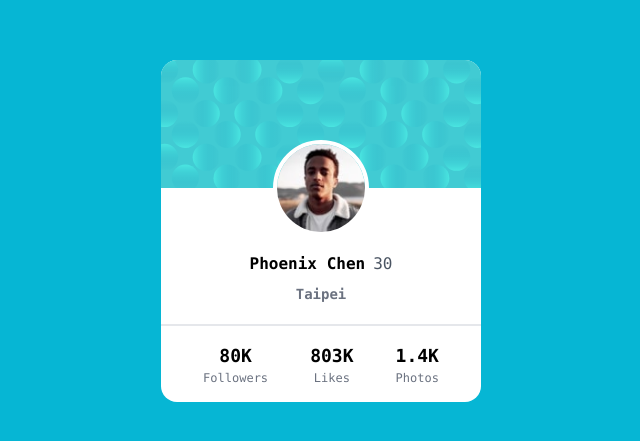
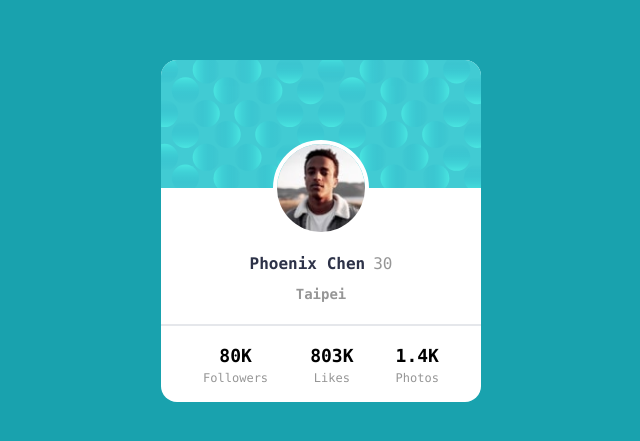
Before and after one commit to FhshPhoenix641/profile-card, a website built with Vite: page index.html in a window 1280 px wide. Shown: the part 169-610 px from the top of the page, without its empty margins (319-959 px from the left). Built offline with nearby package versions, Linux system fonts and the light colour scheme.

Commit message:
fix: 🐛 text color change and bg color change

```diff
--- a/index.html
+++ b/index.html
@@ -9,7 +9,7 @@
   <body>
     <div
       id="container"
-      class="flex h-screen w-screen items-center justify-center bg-cyan-500 font-mono"
+      class="flex h-screen w-screen items-center justify-center bg-[hsl(185,75%,39%)] font-mono"
     >
       <div id="card" class="w-80 rounded-2xl bg-white">
         <div id="intro" class="relative">
@@ -27,10 +27,12 @@
           />
           <div id="intro-text" class="py-5 pt-16 text-center">
             <div id="text-top" class="flex justify-center gap-x-2 pb-2">
-              <h1 id="name" class="font-bold">Phoenix Chen</h1>
-              <p id="age" class="text-gray-600">30</p>
+              <h1 id="name" class="font-bold text-[hsl(229,23%,23%)]">
+                Phoenix Chen
+              </h1>
+              <p id="age" class="text-[hsl(0,0%,59%)]">30</p>
             </div>
-            <p id="text-bottom" class="text-sm font-bold text-gray-500">
+            <p id="text-bottom" class="text-sm font-bold text-[hsl(0,0%,59%)]">
               Taipei
             </p>
           </div>
@@ -38,15 +40,15 @@
         <div id="rate" class="flex justify-evenly border-t-2 py-4 text-center">
           <div id="rate1">
             <p class="text-lg font-bold">80K</p>
-            <p class="text-xs text-gray-500">Followers</p>
+            <p class="text-xs text-[hsl(0,0%,59%)]">Followers</p>
           </div>
           <div id="rate2">
             <p class="text-lg font-bold">803K</p>
-            <p class="text-xs text-gray-500">Likes</p>
+            <p class="text-xs text-[hsl(0,0%,59%)]">Likes</p>
           </div>
           <div id="rate3">
             <p class="text-lg font-bold">1.4K</p>
-            <p class="text-xs text-gray-500">Photos</p>
+            <p class="text-xs text-[hsl(0,0%,59%)]">Photos</p>
           </div>
         </div>
       </div>
```
